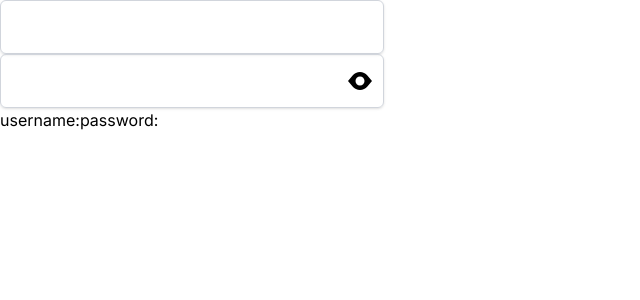
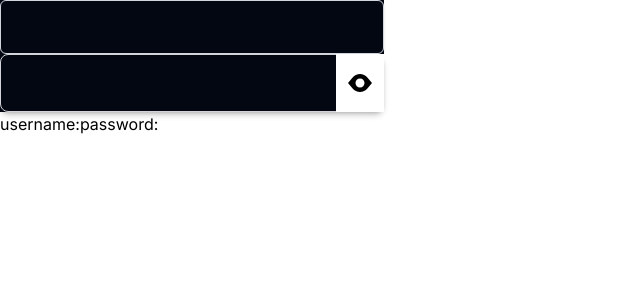
Before and after one commit to mk1MoreBugs/wrbmj, a Vue app in the folder frontend/: page / in a window 1280 px wide. Shown: the top 300 px of the page, without its empty margins (0-640 px from the left). Built offline with nearby package versions, Linux system fonts and the light colour scheme; the HTML template or start-up script is replaced by a standard one.

Commit message:
change style in password field

```diff
--- a/frontend/src/assets/main.css
+++ b/frontend/src/assets/main.css
@@ -30,7 +30,7 @@
   --border: 1.5px;
 
   /* Шрифты */
-  --font-sans: "Inter", ui-sans-serif, system-ui, -apple-system, sans-serif;
+  --font-sans: "Inter", ui-sans-serif, system-ui, apple-system, sans-serif;
   --font-mono: "Roboto Mono", ui-monospace, SFMono-Regular, Menlo, Consolas, monospace;
   --font-serif: Georgia, ui-serif, serif;
   --font-script: Great Vibes, cursive;
--- a/frontend/src/components/LoginCard.vue
+++ b/frontend/src/components/LoginCard.vue
@@ -11,11 +11,12 @@ const handlePasswordInput = (newValue: string) => {
 </script>
 
 <template>
-  <div class="w-96 flex flex-col">
+  <div class="w-96 flex flex-col bg-base-100">
     <input
       class="block w-full p-2 pr-10 border border-gray-300 rounded-md shadow-sm focus:ring-indigo-500 focus:border-indigo-500 sm:text-sm min-h-[54px]"
       type="text"
-      v-model.trim="userCredentials.username" />
+      v-model.trim="userCredentials.username"
+    />
     <PasswordInput
       id=""
       label=""
--- a/frontend/src/components/PasswordInput.vue
+++ b/frontend/src/components/PasswordInput.vue
@@ -37,19 +37,25 @@ const handleInput = (event: Event) => {
       :type="inputType"
       :value="value"
       @input="handleInput"
-      class="block w-full p-2 pr-10 border border-gray-300 rounded-md shadow-sm focus:ring-indigo-500 focus:border-indigo-500 sm:text-sm min-h-[54px]"
+      class="
+        block w-full p-2 min-h-[58px]
+        border border-secondary
+        rounded-field
+        shadow-md/20
+        font-mono text-body text-white
+        focus:border-transparent focus:outline-neutral focus:outline-3"
+
       v-bind="$attrs"
     />
 
     <button
       type="button"
-      class="absolute inset-y-0 right-0 px-3 flex items-center justify-center max-w-[48px]"
+      class="absolute inset-y-0 right-0 px-3 flex items-center justify-center max-w-[48px] bg-white"
       @click="togglePasswordVisibility"
       :title="showPassword ? 'Hide password' : 'Show password'"
       :aria-label="showPassword ? 'Hide password' : 'Show password'"
     >
-      <EyeCloseIcon
-        v-if="showPassword"/>
+      <EyeCloseIcon v-if="showPassword"/>
       <EyeIcon v-else/>
     </button>
   </div>
--- a/frontend/src/views/LoginView.vue
+++ b/frontend/src/views/LoginView.vue
@@ -3,5 +3,5 @@ import LoginCard from "@/components/LoginCard.vue"
 </script>
 
 <template>
-  <LoginCard> </LoginCard>
+  <LoginCard/>
 </template>
```
Lines whose indentation alone changed are shown as unchanged.
